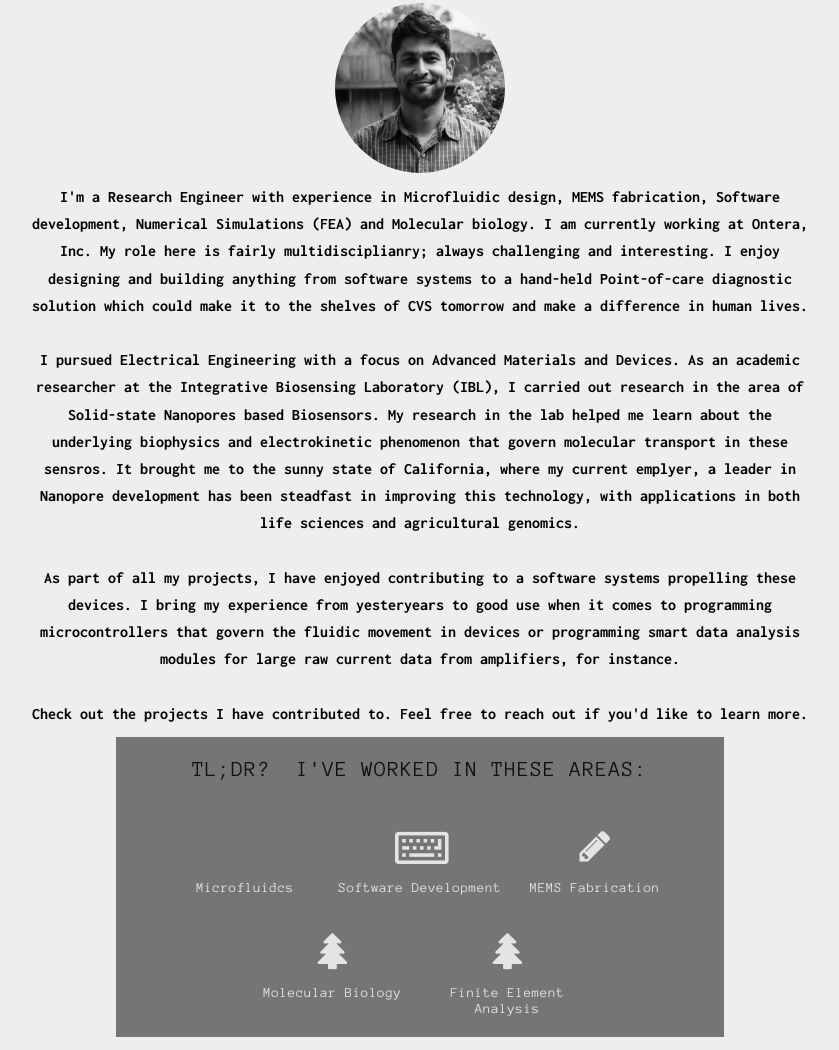
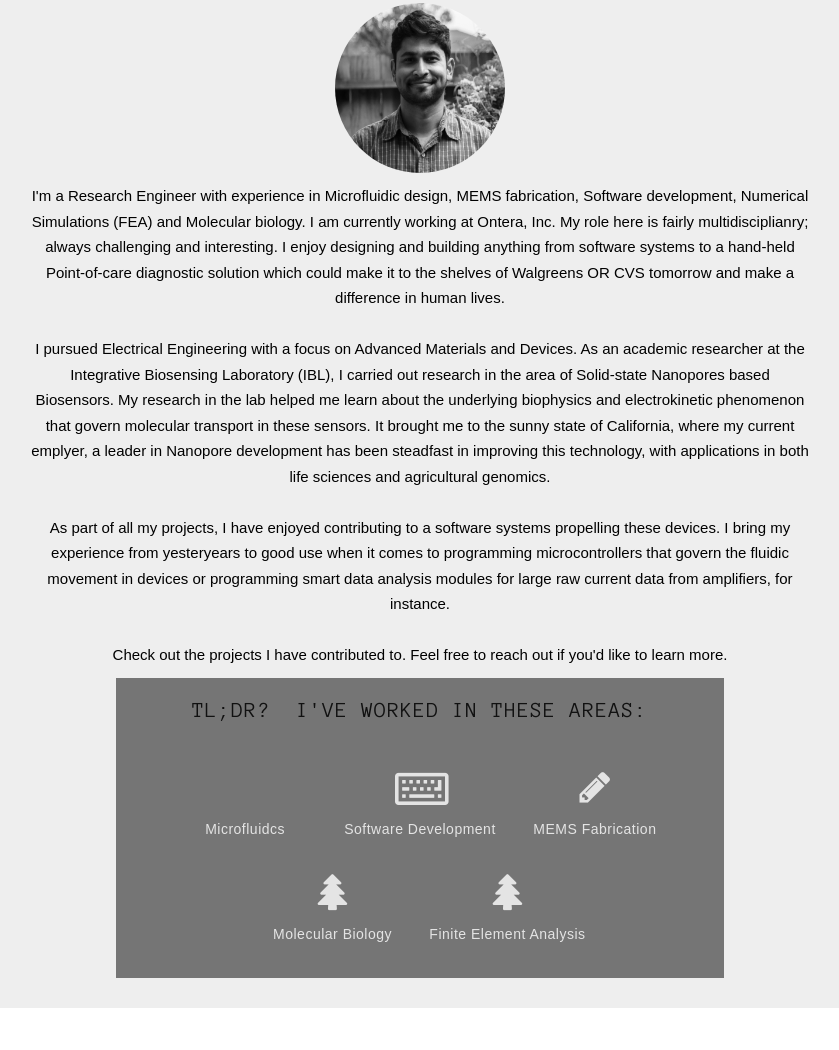
Before and after one commit to anartikna/ar-resume-website-v1, a plain HTML site: page index.html in a window 1280 px wide. Shown: the part 965-2015 px from the top of the page, without its empty margins (220-1059 px from the left). Drawn offline with nearby package versions, Linux system fonts and the light colour scheme.

Commit message:
switch to SF Mono font, nav bar edits
switch to SF Mono font, nav bar edits

```diff
--- a/css/styles.css
+++ b/css/styles.css
@@ -208,7 +208,7 @@ h6 {
     text-transform: uppercase;
     margin: 0 0 30px;
     font-family: "Anonymous Pro", sans-serif;
-    font-weight: 300;
+    font-weight: 400;
     letter-spacing: 1px;
 }
 
@@ -232,7 +232,7 @@ p {
     margin: 0 0 25px;
     font-size: 16px;
     line-height: 1.7;
-    font-family: 'Inconsolata', sans-serif;
+    font-family: 'SF Mono', sans-serif;
     font-weight: 300;
 }
 
@@ -340,11 +340,11 @@ a.active {
 /* ======= NAV BAR ======= */
 
 .light {
-    font-weight: 300;
+    font-weight: 400;
 }
 
 .nav > li {
-    font-size: 13px;
+    font-size: 16px;
 }
 
 .navbar {
@@ -477,7 +477,7 @@ a.active {
 }
 
 .navbar-brand.page-scroll {
-    letter-spacing: 1px;
+    letter-spacing: 2px;
     font-size: 16px;
 }
 
@@ -615,8 +615,8 @@ a.fa.fa-angle-down:focus {
 }
 
 #about p {
-    font-size: 16px;
-    font-weight: 700;
+    font-size: 15px;
+    font-weight: 400;
     max-width: 1550px;
     margin: 10px auto;
 }
@@ -657,7 +657,7 @@ a.fa.fa-angle-down:focus {
 #about #tl-dr h5 {
     font-weight: 300;
     font-size: 14px;
-    font-family: 'Anonymous Pro', sans-serif;
+    font-family: 'SF Mono', sans-serif;
     text-transform: capitalize;
     letter-spacing: 0.5px;
 }
--- a/index.html
+++ b/index.html
@@ -91,14 +91,14 @@ of the technical design decisions.-->
           Software development, Numerical Simulations (FEA) and Molecular biology.
           I am currently working at Ontera, Inc. My role here is fairly multidisciplianry; always challenging
           and interesting. I enjoy designing and building anything from software systems to
-          a hand-held Point-of-care diagnostic solution which could make it to the shelves of CVS tomorrow and
+          a hand-held Point-of-care diagnostic solution which could make it to the shelves of Walgreens OR CVS tomorrow and
           make a difference in human lives.
           <br />
           <br />
           I pursued Electrical Engineering with a focus on Advanced Materials and Devices. As an academic researcher
           at the Integrative Biosensing Laboratory (IBL), I carried out research in the area of Solid-state Nanopores based Biosensors.
           My research in the lab helped me learn about the underlying biophysics and electrokinetic phenomenon
-          that govern molecular transport in these sensros. It brought me to the sunny state of California, where my current emplyer,
+          that govern molecular transport in these sensors. It brought me to the sunny state of California, where my current emplyer,
           a leader in Nanopore development has been steadfast in improving this technology,
           with applications in both life sciences and agricultural genomics.
           <br /><br />
@@ -437,7 +437,7 @@ of the technical design decisions.-->
                     <div class="container">
                         <div class="row">
                             <div class="col-md-12">
-                                <h2>Check out my resume!</h2>
+                                <h2>Grab a copy of my resume!</h2>
                                 <div id="resume-button">
                                     <a class="resume-btn wp4" href="resume_arana_2020.pdf" target="_blank">Download File</a>
                                 </div>
```
